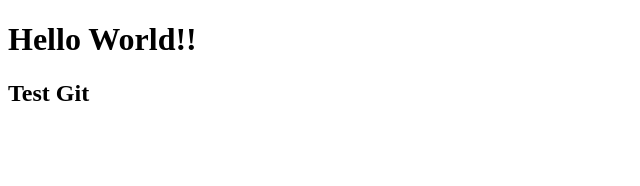
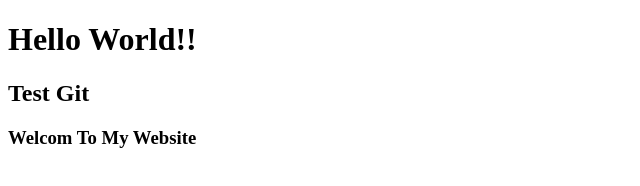
Before and after one commit to VerserK/TestGit, a plain HTML site: page index.html in a window 1280 px wide. Shown: the whole page, without its empty margins (0-640 px from the left). Drawn offline with Linux system fonts and the light colour scheme.

Commit message:
Add Welcome Message

```diff
--- a/index.html
+++ b/index.html
@@ -8,5 +8,6 @@
 <body>
 	<h1>Hello World!!</h1>
 	<h2>Test Git</h2>
+	<h3>Welcom To My Website</h3>
 </body>
 </html>
```
